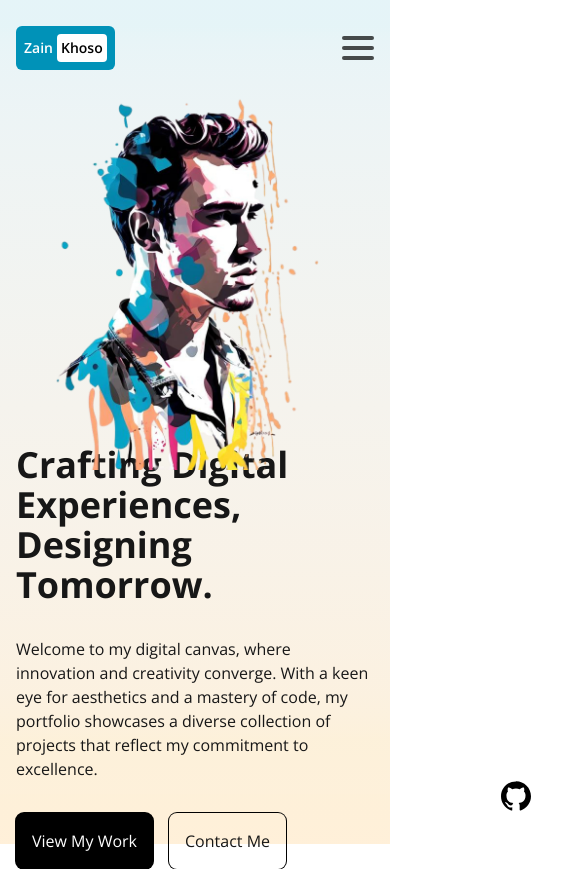
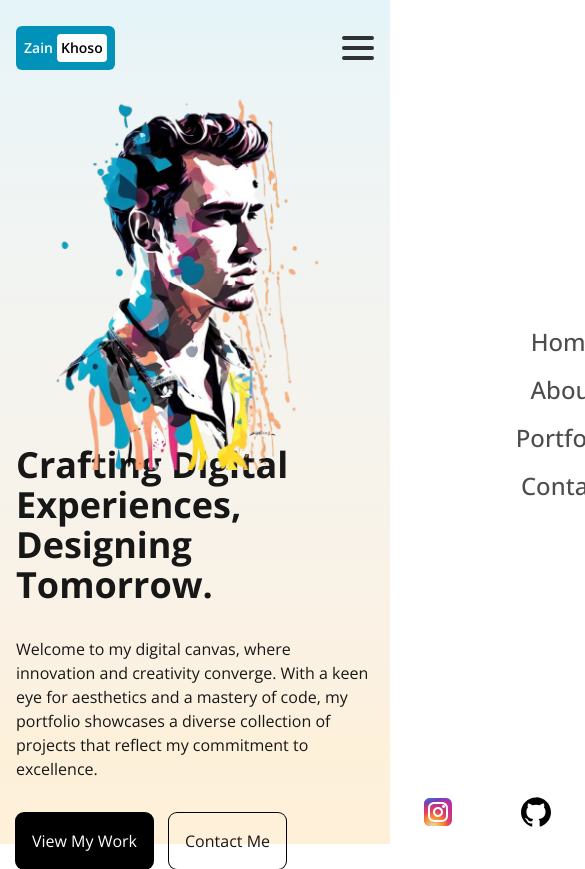
Before and after one commit to Zain-Khoso/Zain-Khoso, a Next.js app: page / in a window 390 px wide. Shown: the top 869 px of the page, 585 px wide, since content can reach past the window. Built offline with nearby package versions, Linux system fonts and the light colour scheme; a web font is replaced by a local one.

Commit message:
new: Hamburger icon animation

```diff
--- a/package.json
+++ b/package.json
@@ -22,6 +22,8 @@
     "@types/react-dom": "^19",
     "eslint": "^9",
     "eslint-config-next": "15.3.0",
+    "prettier": "^3.5.3",
+    "prettier-plugin-tailwindcss": "^0.6.11",
     "tailwindcss": "^4",
     "typescript": "^5"
   },
--- a/src/components/Navbar/HamburgerMenu.tsx
+++ b/src/components/Navbar/HamburgerMenu.tsx
@@ -1,8 +1,9 @@
 "use client";
+
 // Lib Imports.
 import Image from "next/image";
 import Link from "next/link";
-import { useState } from "react";
+import { useState, useMemo, useLayoutEffect } from "react";
 import { motion } from "motion/react";
 
 // Static Assets.
@@ -19,126 +20,155 @@ type Props = {
   }[];
 };
 
+// Data.
+const socialLinks = [
+  {
+    href: "https://instagram.com/zain__khoso",
+    title: "instagram",
+    icon: LogoInstagram,
+  },
+  {
+    href: "https://github.com/Zain-Khoso",
+    title: "Github",
+    icon: LogoGithub,
+  },
+  {
+    href: "https://linkedin.com/in/zain-khoso",
+    title: "LinkedIn",
+    icon: LogoLinkedIn,
+  },
+  {
+    href: "https://x.com/Zain_Khoso_Dev",
+    title: "X",
+    icon: LogoX,
+  },
+];
+
 // HamburgerMenu component.
 export default function HamburgerMenu({ links }: Props) {
-  const [open, setOpen] = useState(false);
+  const [isOpen, setIsOpen] = useState(false);
 
-  const topVariants = {
-    closed: {
-      rotate: 0,
-    },
-    opened: {
-      rotate: 40,
-    },
-  };
+  useLayoutEffect(() => {
+    if (isOpen) {
+      document.body.style.overflow = "hidden";
+    } else {
+      document.body.style.overflow = "unset";
+    }
+  }, [isOpen]);
 
-  const centerVariants = {
-    closed: {
-      opacity: 1,
-    },
-    opened: {
-      opacity: 0,
-    },
-  };
+  const buttonSlice1Variants = useMemo(
+    () => ({
+      open: {
+        rotate: 45,
+        y: 10,
+        width: "1.5rem",
+      },
+      closed: { rotate: 0, y: 0 },
+    }),
+    [],
+  );
 
-  const bottomVariants = {
-    closed: {
-      rotate: 0,
-    },
-    opened: {
-      rotate: -40,
-    },
-  };
+  const buttonSlice2Variants = useMemo(
+    () => ({
+      open: { opacity: 0 },
+      closed: { opacity: 1 },
+    }),
+    [],
+  );
 
-  const listVariants = {
-    closed: {
-      left: "120vw",
-    },
-    opened: {
-      left: 0,
-      transition: {
-        when: "beforeChildren",
-        staggerChildren: 0.2,
+  const buttonSlice3Variants = useMemo(
+    () => ({
+      open: {
+        rotate: -45,
+        y: -10,
+        width: "1.5rem",
       },
-    },
-  };
+      closed: { rotate: 0, y: 0 },
+    }),
+    [],
+  );
 
-  const listItemVariants = {
-    closed: {
-      x: -10,
-      opacity: 0,
-    },
-    opened: {
-      x: 0,
-      opacity: 1,
-    },
-  };
+  const hamburgerMenuVariants = useMemo(
+    () => ({
+      open: {
+        left: 0,
+      },
+      closed: { left: "100dvw" },
+    }),
+    [],
+  );
+
+  const pageLinksVariants = useMemo(
+    () => ({
+      open: { x: 0 },
+      closed: { x: -20 },
+    }),
+    [],
+  );
 
   return (
-    <div className="md:hidden">
-      {/* Button */}
+    <>
       <button
-        className="w-8 h-6 flex flex-col justify-between z-50 relative"
-        onClick={() => setOpen((prev) => !prev)}>
-        <motion.div
-          variants={topVariants}
-          animate={open ? "opened" : "closed"}
-          className="w-8 h-1 bg-black/70 rounded origin-left"></motion.div>
-        <motion.div
-          variants={centerVariants}
-          animate={open ? "opened" : "closed"}
-          className="w-8 h-1 bg-black/70 rounded"></motion.div>
-        <motion.div
-          variants={bottomVariants}
-          animate={open ? "opened" : "closed"}
-          className="w-8 h-1 bg-black/70 rounded origin-left"></motion.div>
+        className="relative z-20 flex h-6 w-8 cursor-pointer flex-col items-center justify-between"
+        onClick={() => setIsOpen((isOpen) => !isOpen)}
+      >
+        <motion.span
+          variants={buttonSlice1Variants}
+          initial="closed"
+          animate={isOpen ? "open" : "closed"}
+          className="h-1 min-h-1 w-full rounded-lg bg-black/80"
+        />
+        <motion.span
+          variants={buttonSlice2Variants}
+          initial="closed"
+          animate={isOpen ? "open" : "closed"}
+          className="h-1 min-h-1 w-full rounded-lg bg-black/80"
+        />
+        <motion.span
+          variants={buttonSlice3Variants}
+          initial="closed"
+          animate={isOpen ? "open" : "closed"}
+          className="h-1 min-h-1 w-full rounded-lg bg-black/80"
+        />
       </button>
 
-      {/* Page Links */}
-      <motion.div
-        variants={listVariants}
-        initial="closed"
-        animate={open ? "opened" : "closed"}
-        className="absolute top-0 w-screen h-screen bg-white text-black flex flex-col justify-between z-40">
-        <div className="flex flex-col items-center justify-center gap-8 text-4xl flex-1">
-          {links.map((link) => (
-            <motion.div variants={listItemVariants} key={link.title}>
-              <Link href={link.url}>{link.title}</Link>
-            </motion.div>
+      <motion.aside
+        variants={hamburgerMenuVariants}
+        transition={{ type: "spring", staggerChildren: 0.2 }}
+        initial={"closed"}
+        animate={isOpen ? "open" : "closed"}
+        className="fixed top-0 left-0 z-10 flex h-screen max-h-screen w-screen flex-col items-center justify-between bg-white"
+      >
+        <header className="flex w-full flex-col items-start justify-center px-4 py-6"></header>
+
+        <main className="w-full">
+          <ul className="flex flex-col items-center justify-start gap-4">
+            {links.map((link) => (
+              <motion.li key={link.title} variants={pageLinksVariants}>
+                <Link
+                  key={link.title}
+                  href={link.url}
+                  className="hover:bg-primary rounded-full px-3 py-1 text-2xl font-medium text-black/70 transition duration-300 ease-in-out hover:font-bold hover:text-white"
+                >
+                  {link.title}
+                </Link>
+              </motion.li>
+            ))}
+          </ul>
+        </main>
+
+        <footer className="flex w-full flex-row justify-between px-8 py-4">
+          {socialLinks.map((link) => (
+            <Link key={link.title} href={link.href} target="_blank">
+              <Image
+                src={link.icon}
+                alt={link.title}
+                className="aspect-square h-8 w-8"
+              />
+            </Link>
           ))}
-        </div>
-
-        {/* Social Media Links */}
-        <div className="w-full flex gap-4 justify-between items-center px-8 pb-8">
-          <Link href="https://github.com/Zain-Khoso" target="_blank">
-            <Image
-              src={LogoGithub}
-              alt="Github"
-              className="w-8 aspect-square"
-            />
-          </Link>
-
-          <Link href="https://linkedin.com/in/zain-khoso" target="_blank">
-            <Image
-              src={LogoLinkedIn}
-              alt="LinkedIn"
-              className="w-8 aspect-square"
-            />
-          </Link>
-
-          <Link href="https://instagram.com/zain__khoso" target="_blank">
-            <Image
-              src={LogoInstagram}
-              alt="Instagram"
-              className="w-8 aspect-square"
-            />
-          </Link>
-
-          <Link href="https://x.com/Zain_Khoso_Dev" target="_blank">
-            <Image src={LogoX} alt="X" className="w-8 aspect-square" />
-          </Link>
-        </div>
-      </motion.div>
-    </div>
+        </footer>
+      </motion.aside>
+    </>
   );
 }
--- a/src/components/Navbar/Label.tsx
+++ b/src/components/Navbar/Label.tsx
@@ -4,12 +4,13 @@ import Link from "next/link";
 // Brand label in the navbar.
 export default function Label() {
   return (
-    <div className="md:hidden xl:flex xl:w-1/3 xl:justify-center">
+    <div className="z-20 md:hidden xl:flex xl:w-1/3 xl:justify-center">
       <Link
         href="/"
-        className="text-sm bg-primary rounded-md p-2 font-semibold flex items-center justify-between gap-1">
+        className="bg-primary flex items-center justify-between gap-1 rounded-md p-2 text-sm font-semibold"
+      >
         <span className="text-white">Zain</span>
-        <span className="rounded bg-white text-black flex items-center justify-center p-1">
+        <span className="flex items-center justify-center rounded bg-white p-1 text-black">
           Khoso
         </span>
       </Link>
```
Also changed, not shown: 2 other files (tests, documents, lock files or other folders).
